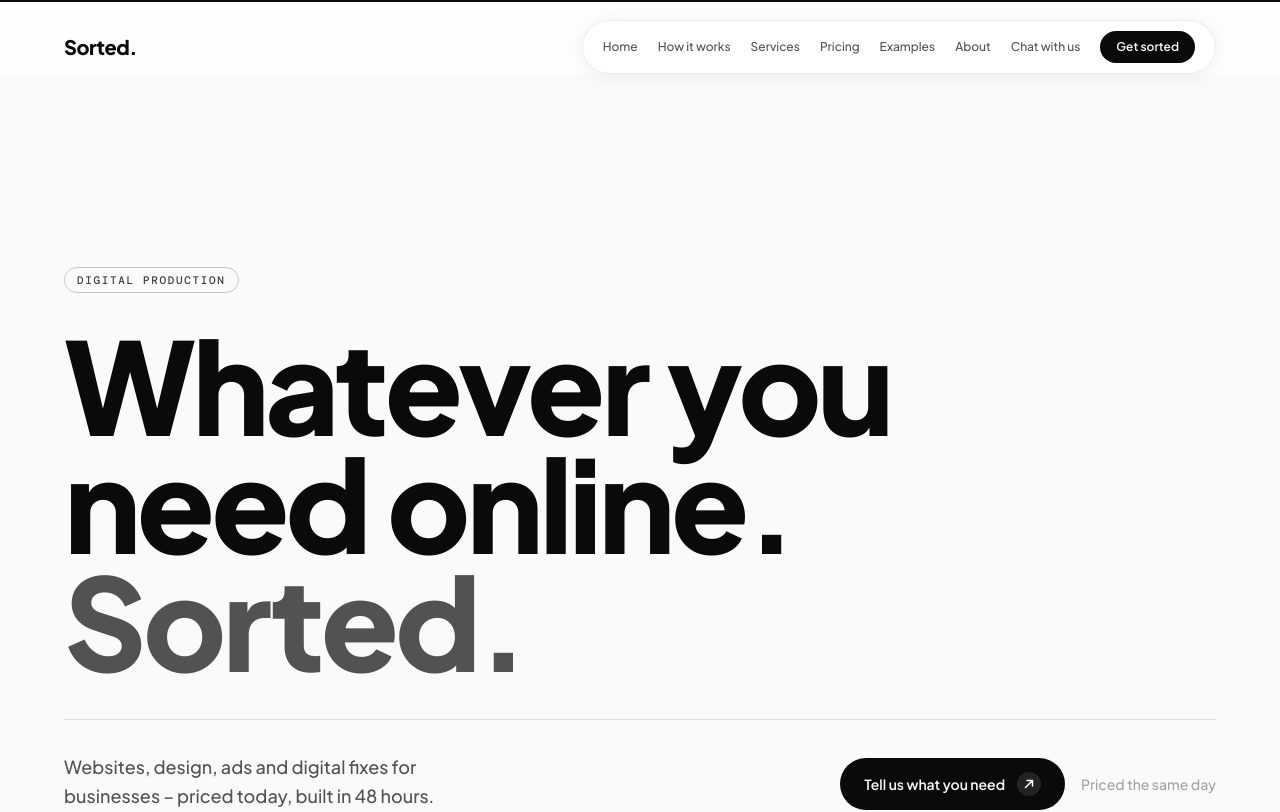
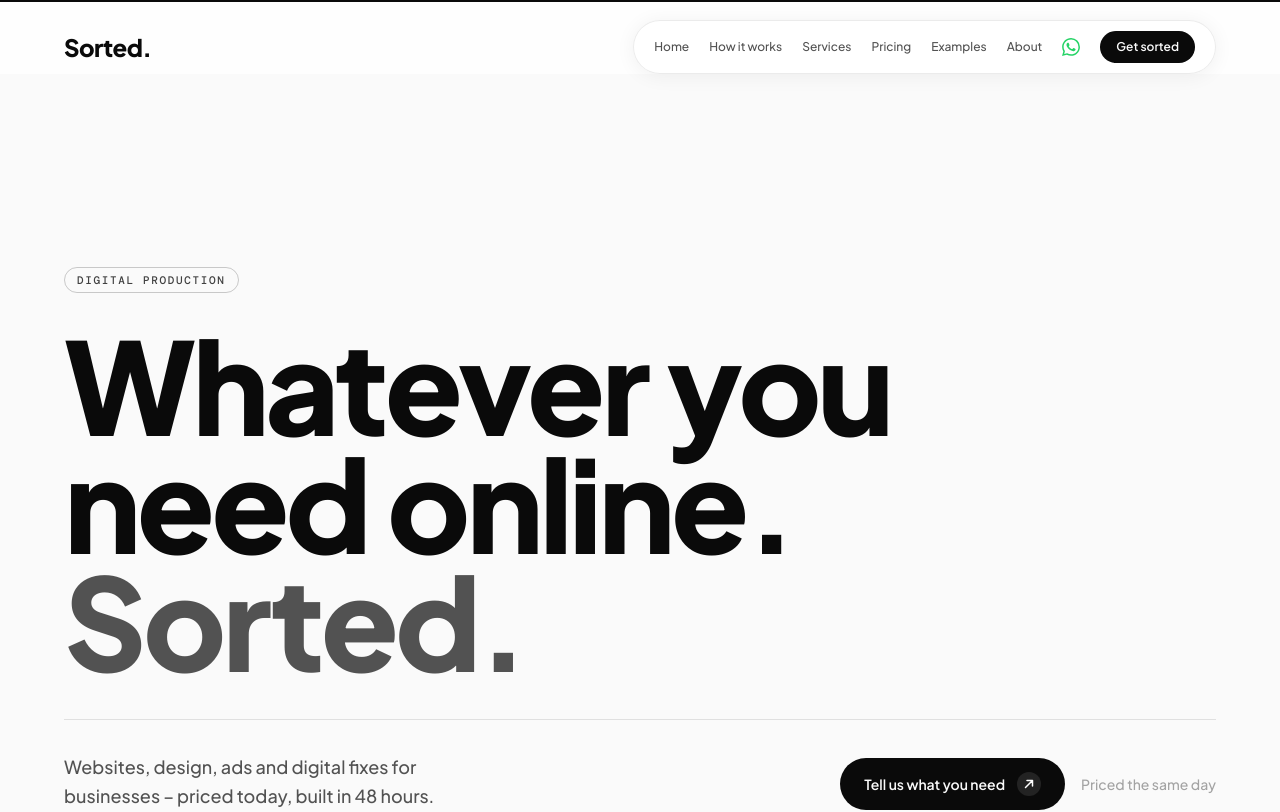
Before and after one commit to rennyreign/sorted, a Next.js app: page / in a window 1280 px wide. Shown: the top 812 px of the page. Built offline with nearby package versions, Linux system fonts and the light colour scheme.

Commit message:
feat: replace chat link with WhatsApp icon in nav, scale up logo

```diff
--- a/components/Nav.tsx
+++ b/components/Nav.tsx
@@ -26,7 +26,7 @@
         <Link
           href="/"
           onClick={scrollToTop}
-          className="pointer-events-auto font-sans font-extrabold text-[#0A0A0A] text-xl tracking-tight leading-none"
+          className="pointer-events-auto font-sans font-extrabold text-[#0A0A0A] text-2xl tracking-tight leading-none"
         >
           Sorted.
         </Link>
@@ -44,8 +44,10 @@
               )
             )}
           </div>
-          <a href="https://wa.me/447386468085" target="_blank" rel="noopener noreferrer" className="text-xs font-medium text-[#525252] hover:text-[#0A0A0A] transition-colors duration-200">
-            Chat with us
+          <a href="https://wa.me/447386468085" target="_blank" rel="noopener noreferrer" aria-label="Chat on WhatsApp" className="text-[#25D366] hover:opacity-80 transition-opacity duration-200">
+            <svg xmlns="http://www.w3.org/2000/svg" width="18" height="18" viewBox="0 0 24 24" fill="currentColor">
+              <path d="M17.472 14.382c-.297-.149-1.758-.867-2.03-.967-.273-.099-.471-.148-.67.15-.197.297-.767.966-.94 1.164-.173.199-.347.223-.644.075-.297-.15-1.255-.463-2.39-1.475-.883-.788-1.48-1.761-1.653-2.059-.173-.297-.018-.458.13-.606.134-.133.298-.347.446-.52.149-.174.198-.298.298-.497.099-.198.05-.371-.025-.52-.075-.149-.669-1.612-.916-2.207-.242-.579-.487-.5-.669-.51-.173-.008-.371-.01-.57-.01-.198 0-.52.074-.792.372-.272.297-1.04 1.016-1.04 2.479 0 1.462 1.065 2.875 1.213 3.074.149.198 2.096 3.2 5.077 4.487.709.306 1.262.489 1.694.625.712.227 1.36.195 1.871.118.571-.085 1.758-.719 2.006-1.413.248-.694.248-1.289.173-1.413-.074-.124-.272-.198-.57-.347m-5.421 7.403h-.004a9.87 9.87 0 01-5.031-1.378l-.361-.214-3.741.982.998-3.648-.235-.374a9.86 9.86 0 01-1.51-5.26c.001-5.45 4.436-9.884 9.888-9.884 2.64 0 5.122 1.03 6.988 2.898a9.825 9.825 0 012.893 6.994c-.003 5.45-4.437 9.884-9.885 9.884m8.413-18.297A11.815 11.815 0 0012.05 0C5.495 0 .16 5.335.157 11.892c0 2.096.547 4.142 1.588 5.945L.057 24l6.305-1.654a11.882 11.882 0 005.683 1.448h.005c6.554 0 11.89-5.335 11.893-11.893a11.821 11.821 0 00-3.48-8.413z"/>
+            </svg>
           </a>
           <a href="/#get-started" className="text-xs font-semibold text-[#FAFAFA] bg-[#0A0A0A] rounded-full px-4 py-2 hover:bg-[#2a2a2a] transition-colors duration-200">
             Get sorted
@@ -96,9 +98,12 @@
             target="_blank"
             rel="noopener noreferrer"
             onClick={() => setOpen(false)}
-            className="mt-8 block w-full text-center font-semibold text-sm text-[#0A0A0A] bg-transparent border border-black/20 rounded-full py-4 hover:bg-black/5 transition-colors duration-200"
+            className="mt-8 flex items-center justify-center gap-2.5 w-full font-semibold text-sm text-[#25D366] bg-transparent border border-[#25D366]/30 rounded-full py-4 hover:bg-[#25D366]/5 transition-colors duration-200"
           >
-            Chat with us
+            <svg xmlns="http://www.w3.org/2000/svg" width="18" height="18" viewBox="0 0 24 24" fill="currentColor">
+              <path d="M17.472 14.382c-.297-.149-1.758-.867-2.03-.967-.273-.099-.471-.148-.67.15-.197.297-.767.966-.94 1.164-.173.199-.347.223-.644.075-.297-.15-1.255-.463-2.39-1.475-.883-.788-1.48-1.761-1.653-2.059-.173-.297-.018-.458.13-.606.134-.133.298-.347.446-.52.149-.174.198-.298.298-.497.099-.198.05-.371-.025-.52-.075-.149-.669-1.612-.916-2.207-.242-.579-.487-.5-.669-.51-.173-.008-.371-.01-.57-.01-.198 0-.52.074-.792.372-.272.297-1.04 1.016-1.04 2.479 0 1.462 1.065 2.875 1.213 3.074.149.198 2.096 3.2 5.077 4.487.709.306 1.262.489 1.694.625.712.227 1.36.195 1.871.118.571-.085 1.758-.719 2.006-1.413.248-.694.248-1.289.173-1.413-.074-.124-.272-.198-.57-.347m-5.421 7.403h-.004a9.87 9.87 0 01-5.031-1.378l-.361-.214-3.741.982.998-3.648-.235-.374a9.86 9.86 0 01-1.51-5.26c.001-5.45 4.436-9.884 9.888-9.884 2.64 0 5.122 1.03 6.988 2.898a9.825 9.825 0 012.893 6.994c-.003 5.45-4.437 9.884-9.885 9.884m8.413-18.297A11.815 11.815 0 0012.05 0C5.495 0 .16 5.335.157 11.892c0 2.096.547 4.142 1.588 5.945L.057 24l6.305-1.654a11.882 11.882 0 005.683 1.448h.005c6.554 0 11.89-5.335 11.893-11.893a11.821 11.821 0 00-3.48-8.413z"/>
+            </svg>
+            WhatsApp us
           </a>
           <a
             href="/#get-started"
```
